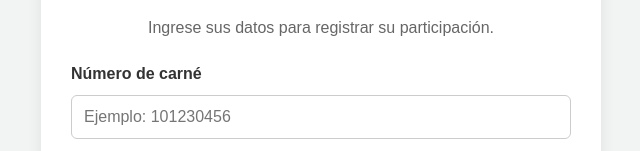
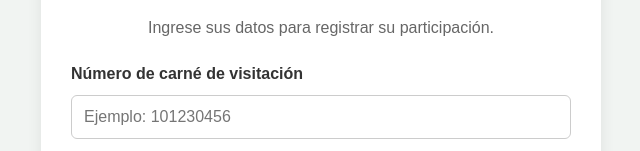
Before and after one commit to Fran-Vrgass/biblioteca-registro-asistencias, a plain HTML site: page index.html in a window 1280 px wide. Shown: the part 167-318 px from the top of the page, without its empty margins (319-959 px from the left). Drawn offline with nearby package versions, Linux system fonts and the light colour scheme; no server answers.

Commit message:
Update index.html

```diff
--- a/index.html
+++ b/index.html
@@ -24,7 +24,7 @@
         <div class="cf-turnstile" data-sitekey="0x4AAAAAAFxGX_WMMgNXGu66"></div>
         <input type="hidden" id="fechaHora">
 
-            <label for="carnet">Número de carné</label>
+            <label for="carnet">Número de carné de visitación</label>
             <input
                 type="text"
                 id="carnet"
```
